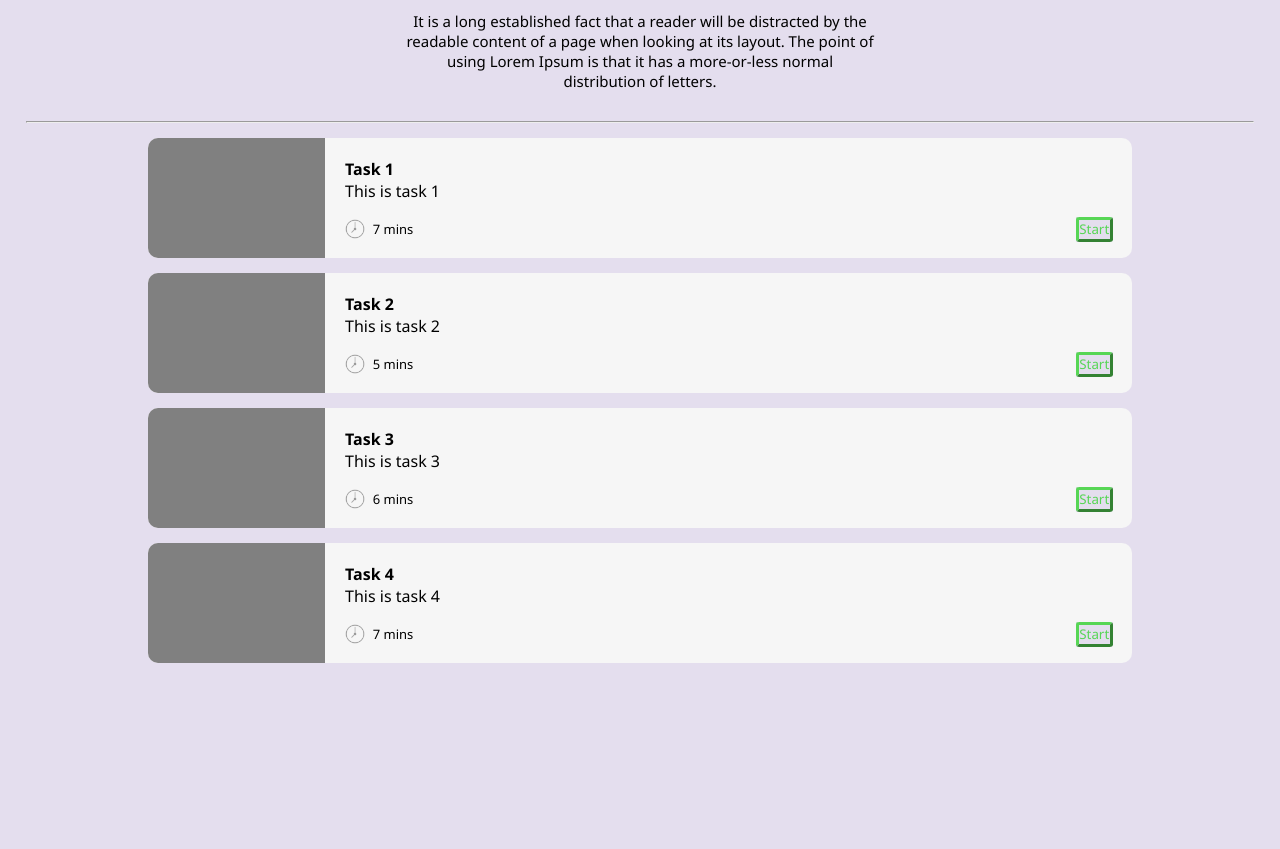
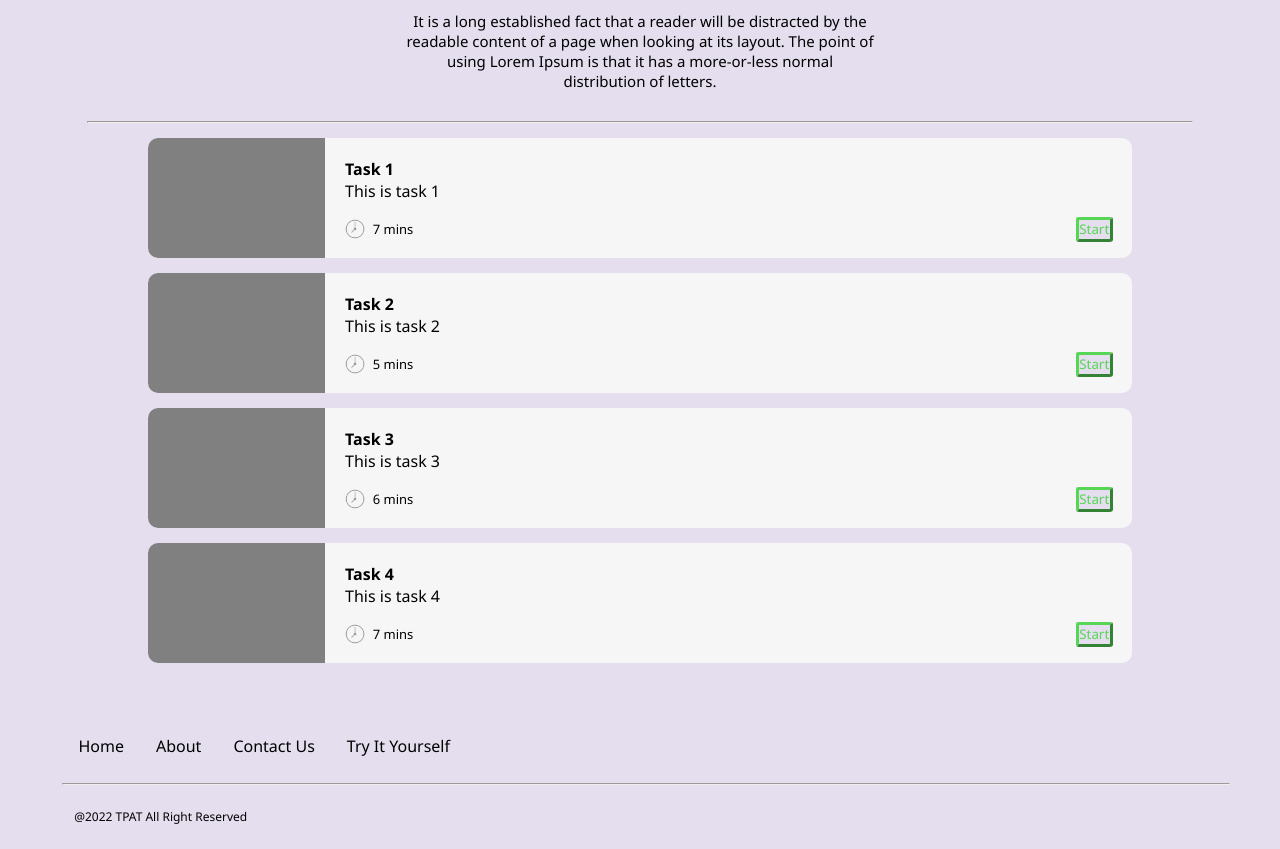
Before and after one commit to hicsail/tpat, a React (Create React App) app: page /try-it-yourself in a window 1280 px wide. Shown: the part 220-1069 px from the top of the page. Before the commit the page ends 883 px from the top, so only its background shows below. Built offline with nearby package versions, Linux system fonts and the light colour scheme.

Commit message:
updated footer

```diff
--- /dev/null
+++ b/src/components/Footer.js
@@ -0,0 +1,34 @@
+import React, { useState } from "react";
+//import {Link} from 'react-router-dom';
+import "./styles.css";
+
+//className="navLinks" style=
+//</nav>{{transform: open ? 'translateX (0px)' : ''}}>
+
+function Footer() {
+  const [open, setOpen] = useState(false);
+  return (
+    <div className="footerContainer">
+      <div className="footer">
+        <ul className="footerLinks">
+          <li>
+            <a href="/try-it-yourself">Try It Yourself</a>
+          </li>
+          <li>
+            <a href="/webcam">Contact Us</a>
+          </li>
+          <li>
+            <a href="/about">About</a>
+          </li>
+          <li>
+            <a href="/">Home</a>
+          </li>
+        </ul>
+      </div>
+      <hr style={{ marginTop: "1%", marginBottom: "1%" }}></hr>
+      <p class="footerRight">@2022 TPAT All Right Reserved</p>
+    </div>
+  );
+}
+
+export default Footer;
--- a/src/components/Layout/Layout.js
+++ b/src/components/Layout/Layout.js
@@ -1,12 +1,14 @@
 import React from "react";
 import Content from "../../navigation/Content";
 import Navigation from "../../components/Navigation";
+import Footer from "../../components/Footer";
 
 function Layout() {
   return (
     <div>
       <Navigation />
       <Content />
+      <Footer />
     </div>
   );
 }
--- a/src/components/styles.css
+++ b/src/components/styles.css
@@ -77,6 +77,26 @@ li a {
     background-color: transparent;
 }
 
+.footer {
+    display: flex;
+    justify-content: flex-start;
+    padding-top: 5%;
+}
+
+.footerContainer {
+    position: relative;
+    left: 3%;
+    bottom: 5%;
+    margin-right: 5%;
+}
+
+.footerRight {
+    padding-left: 1%;
+    padding-top: 1%;
+    font-size: 12px;
+    padding-bottom: 2%;
+}
+
 @media all and (max-width: 768px) {
     .header {
         display: inline-flex;
--- a/src/pages/tryityourself.js
+++ b/src/pages/tryityourself.js
@@ -47,7 +47,7 @@ function TryItYourself() {
         </p>
       </div>
 
-      <hr></hr>
+      <hr style={{ marginRight: "5%", marginLeft: "5%" }}></hr>
       {data.map((taskDetail, index) => {
         return (
           <Card
```
